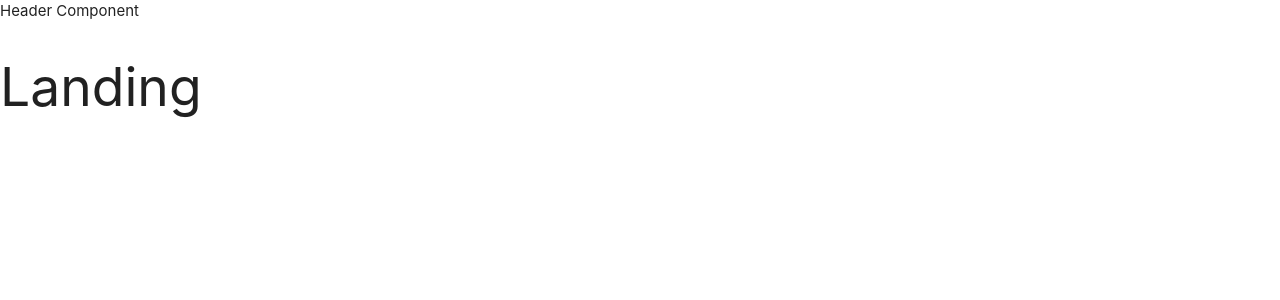
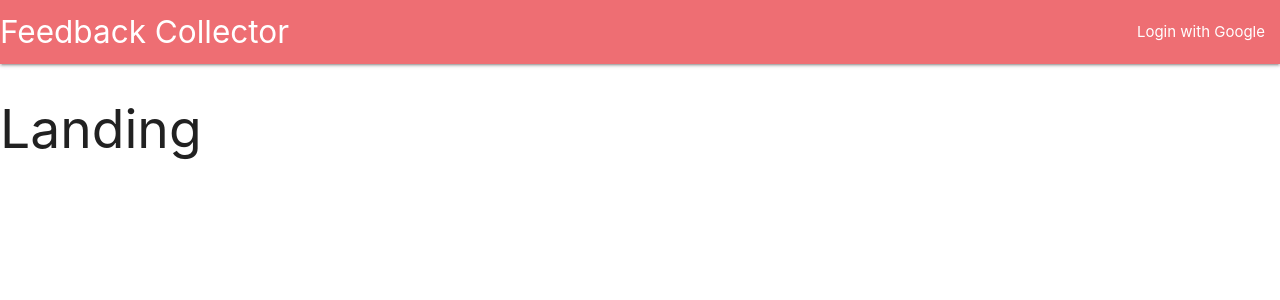
Before and after one commit to krtb/feedback-collector, a React (Create React App) app in the folder client/: page / in a window 1280 px wide. Shown: the top 300 px of the page. Built offline with nearby package versions, Linux system fonts and the light colour scheme.

Commit message:
add in navbar component from materialize

```diff
--- a/client/src/components/Header.js
+++ b/client/src/components/Header.js
@@ -3,9 +3,14 @@
 class Header extends Component {
     render() {
         return(
-            <div>
-                Header Component
-            </div>
+            <nav>
+                <div class="nav-wrapper">
+                    <a href="#" class="brand-logo">Feedback Collector</a>
+                    <ul id="nav-mobile" class="right hide-on-med-and-down">
+                        <li><a href="">Login with Google</a></li>
+                    </ul>
+                </div>
+            </nav>
         )
     }
 }
```
